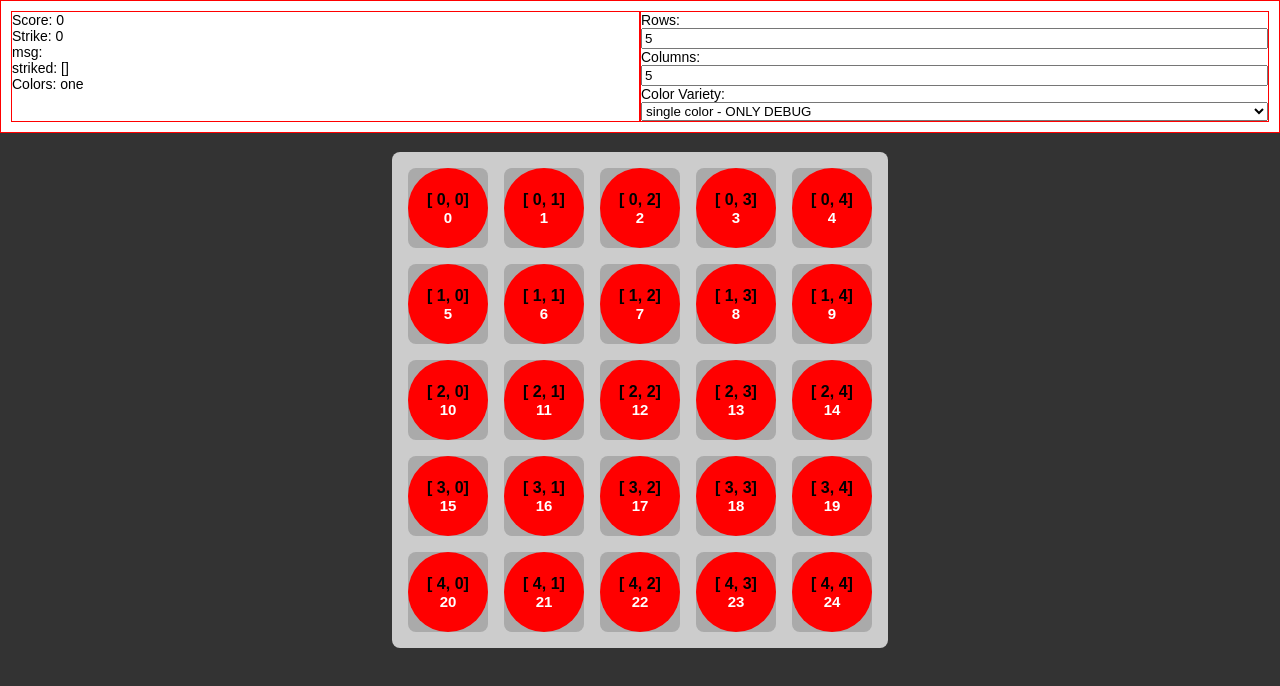
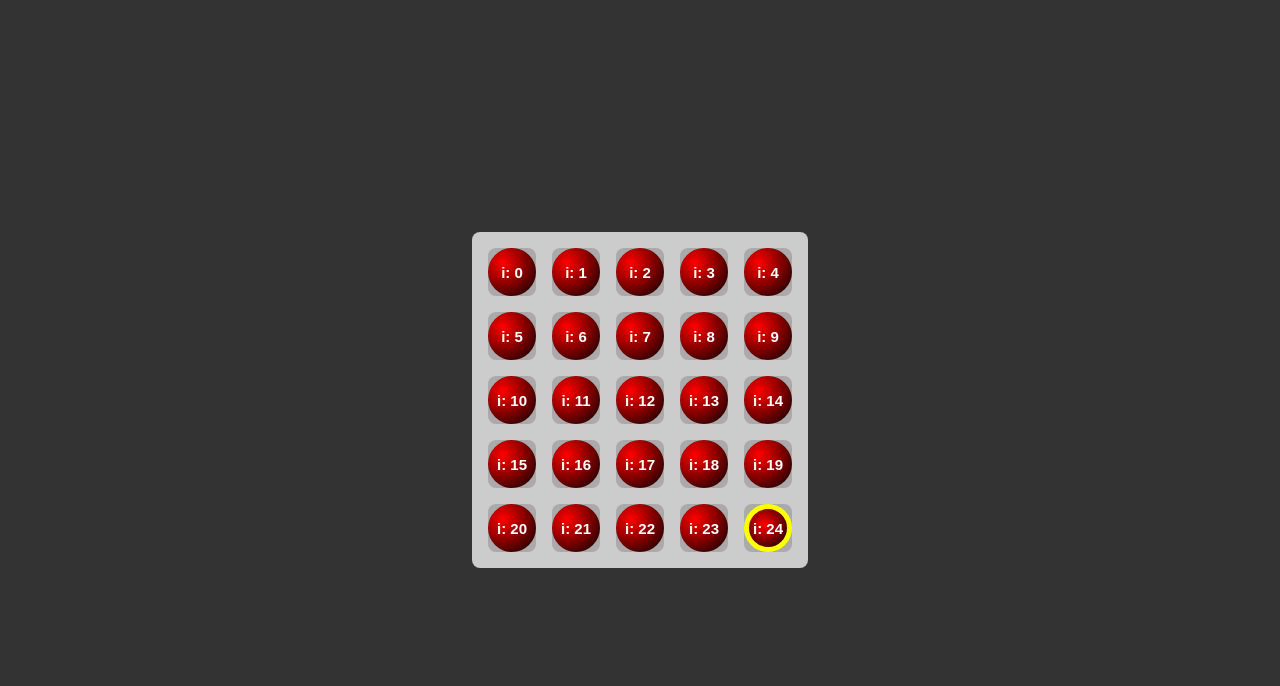
Before and after one commit to TimB1990/balletje-balletje, a Vue app: page / in a window 1280 px wide. Shown: the top 686 px of the page. Built offline with nearby package versions, Linux system fonts and the light colour scheme.

Commit message:
refactor logic  balldrop

```diff
--- a/src/App.vue
+++ b/src/App.vue
@@ -2,6 +2,7 @@
 
 import { onMounted, ref, computed } from 'vue';
 import _ from 'lodash';
+import { generate } from '@vue/compiler-core';
 
 const DEBUG = true
 
@@ -10,7 +11,7 @@ let gameboard = ref([])
 let connectors = ref([])
 let vGridSize = ref(5)
 let hGridSize = ref(5)
-let cellSize = ref(10)
+let cellSize = ref(6)
 let cellGap = ref(2)
 let path = ref([])
 let score = ref(0)
@@ -178,11 +179,11 @@ function reset(){
     connectors.value = populateConnectors()
 }
 
-const generateBall = (x, y, cellSize, cellGap ) => {
+const generateBall = (x, y) => {
 
     let position = {
-        top: y * ( cellSize + cellGap ) + cellGap,
-        left: x * ( cellSize + cellGap ) + cellGap
+        top: y * ( cellSize.value + cellGap.value ) + cellGap,
+        left: x * ( cellSize.value + cellGap.value ) + cellGap
     }
 
     return {
@@ -208,7 +209,7 @@ const populateGameboard = () => {
 
     for(let y = 0; y < vGridSize.value; y++){
         for(let x = 0; x < hGridSize.value; x++){
-            board.push(generateBall(x, y, cellSize.value, cellGap.value));
+            board.push(generateBall(x, y));
         }
     }
 
@@ -232,8 +233,6 @@ const populateConnectors = () => {
 
 const handleCellDrag = (obj) => {
 
-    // TODO DEBUG IMPROVE
-
     if (!path.value.length) {
         path.value.push(obj)
         strikedIds.value = path.value.map(entry => entry.id)
@@ -243,10 +242,6 @@ const handleCellDrag = (obj) => {
 
     if (path.value.includes(obj)) {
         debugMessage.value = `Already clicked on ${obj.data.coords.col}, ${obj.data.coords.row}`
-
-        // let pathLength = path.value.length
-        // path.value.splice(path.value[pathLength - 1], 1)
-
         return
     }
 
@@ -259,77 +254,41 @@ const handleCellDrag = (obj) => {
         debugMessage.value = `add color ${obj.style.backgroundColor}`
         strikedIds.value.push(obj.id)
         strike.value += 1
-        score.value += strike.value + 1
         return
     }
 
     debugMessage.value = `incorrect dont do anyhting`
-
-    processStrike()
 }
 
 function processStrike(){
 
-    strike.value = 0
-
     gameboard.value.forEach(entry => entry.dynamic = false)
 
-    let gameboardCopy = [...gameboard.value]
+    if(strikedIds.value.length > 0 && path.value.length){
 
-    if(strikedIds.value.length > 1 && path.value.length){
+        // find out which balls are on top of striked ball
+        defineStackAndDropNewBalls()
 
-        gameboard.value = gameboard.value.filter(entry => !strikedIds.value.includes(entry.id))
+        /* score.value += strike.value + 1
+        strikedIds.value = []
+        strike.value = 0 */
+    }
+}
 
-        let strikedEntries = gameboardCopy.filter(entry => strikedIds.value.includes(entry.id))
+function defineStackAndDropNewBalls(){
 
-        strikedEntries.forEach((striked) => {
+    const sortedPath = path.value.sort((a, b) => {
+        return a.data.coords.row < b.data.coords.row ? 1 : -1
+    })
 
-            let currentRow = striked.data.coords.row
+    sortedPath.forEach(p => {
+        console.log()
+    })
 
-            let stackedEntries = []
 
-            for(let i = currentRow; i >= 0; i--){
+    let gameboardCoords = gameboard.value.map(entry => JSON.stringify(entry.data.coords))
+    let emptyCoords = allCoords.value.filter(coord => !gameboardCoords.includes(coord)).map(coords => JSON.parse(coords))
 
-                let stacked = gameboard.value.find(entry => entry.data.coords.row === i && entry.data.coords.col === striked.data.coords.col)
-
-                if(stacked !== undefined){
-                    stacked.dynamic = true
-                    stacked.data.coords.row += 1
-                }
-
-                // which ballen are above me?
-                stackedEntries.push(stacked)
-            }
-        })
-
-        let gameboardCoords = gameboard.value.map(entry => JSON.stringify(entry.data.coords))
-
-        let emptyCells = allCoords.value.filter(coord => !gameboardCoords.includes(coord))
-
-        let ballQueue = []
-
-        emptyCells.forEach((cell) => {
-
-            let parsedCell = JSON.parse(cell)
-
-            let pendingBall = generateBall(parsedCell.col, parsedCell.row - (vGridSize.value * 2), cellSize.value, cellGap.value)
-            pendingBall.style.backgroundColor = "green";
-
-            pendingBall.hidden = false
-            ballQueue.push(pendingBall)
-            gameboard.value.push(pendingBall)
-        })
-
-        // find balls with negative coords
-        gameboard.value
-            .filter(entry => entry.data.coords.row < 0)
-            .forEach(entry => {
-                setTimeout(() => {
-                    entry.dynamic = true
-                    entry.data.coords.row += vGridSize.value * 2
-                }, 1000)
-            })
-    }
 }
 
 
@@ -356,55 +315,45 @@ const oppositeVector = (vector) => {
 }
 
 // GAME BOARD EVENT LISTENERS
-const onMouseDown = () => {
-    // console.log('mousedown')
+const onMouseDown = (e) => {
+
+    if(!e.target.closest("#gameboard")) return
+
     let board = document.querySelector("#gameboard")
     board.addEventListener("mousemove", onMouseMove)
+    window.addEventListener("mouseup", onMouseUp)
 }
 
 const onMouseUp = () => {
-    // console.log('mouseup')
+
     let board = document.querySelector("#gameboard")
 
     board.removeEventListener("mousemove", onMouseMove)
     board.removeEventListener("mousedown", onMouseDown)
 
-    // setTimeout(processStrike(), 50);
     processStrike()
 
     path.value = []
-    strikedIds.value = 0
     strikedIds = []
 
 }
 
 const onMouseMove = (e) => {
 
-    // console.log('mouse move')
-
     let board = document.querySelector("#gameboard")
     board.removeEventListener("mousedown", onMouseDown)
 
-    if(mouseMoveThrottle === null)
-    {
-        mouseMoveThrottle = setTimeout(() => {
+    let element = e.target.closest('.ball')
 
-            //code
-            if(e.target.closest(".ball")){
-                let element = e.target.closest(".ball")
-                let dataId = element.getAttribute("data-id")
+    if(!element) return
 
-                let obj = gameboard.value.find((entry) => {
-                    return entry.id === dataId
-                })
+    let dataId = element.getAttribute("data-id")
 
-                handleCellDrag(obj)
-            }
+    let obj = gameboard.value.find((entry) => {
+        return entry.id === dataId
+    })
 
-            mouseMoveThrottle = null;
-
-        }, 50)
-    }
+    handleCellDrag(obj)
 }
 
 // COMPUTED
@@ -413,7 +362,7 @@ const gameboardLayout = computed(() => {
         display: 'grid',
         gridTemplateRows: `repeat(${vGridSize.value}, ${cellSize.value}vmin)`,
         gridTemplateColumns: `repeat(${hGridSize.value}, ${cellSize.value}vmin)`,
-        gap: `${cellGap}vmin`
+        gap: `${cellGap.value}vmin`
     }
 })
 
@@ -439,14 +388,13 @@ const coordsInPath = (coords) => {
 
 <template>
 
-    <div @mousedown="onMouseDown()" @mouseup="onMouseUp()" id="gameboard" :style="gameboardLayout">
+    <div @mousedown="onMouseDown" id="gameboard" :style="gameboardLayout">
 
-        <div class="debugger">
+        <!-- <div class="debugger">
             <div class="debug-info">
                 <code>Score: {{ score }}</code>
                 <code>Strike: {{ strike }}</code>
                 <code>msg: {{ debugMessage }}</code>
-                <code>striked: {{ strikedIds }}</code>
                 <code>Colors: {{ colorVariety }}</code>
             </div>
 
@@ -456,7 +404,6 @@ const coordsInPath = (coords) => {
                 <label for="colCount">Columns:</label>
                 <input @change="reset" v-model="hGridSize" id="colCount" type="number" min="4" max="12">
 
-                <!-- color variants -->
                 <label for="colorVariants">Color Variety:</label>
                 <select @change="reset()" v-model="colorVariety" name="colorVariants" id="colorVariants">
                     <option value="one">single color - ONLY DEBUG</option>
@@ -467,7 +414,7 @@ const coordsInPath = (coords) => {
                     <option value="fifteen">15 colors</option>
                 </select>
             </div>
-        </div>
+        </div> -->
 
         <!-- cells -->
         <div v-for="i, in (vGridSize * hGridSize)" class="cell"></div>
@@ -476,19 +423,20 @@ const coordsInPath = (coords) => {
         <!-- :style="obj.style" -->
         <div v-for="(obj, index) in gameboard"
             :data-id="obj.id"
+            :key="obj.id"
             class="ball"
             :style="{
                 top: ((obj.data.coords.row * ( cellSize + cellGap )) + cellGap)+'vmin',
                 left: ((obj.data.coords.col * ( cellSize + cellGap )) + cellGap)+'vmin',
-                backgroundColor: obj.style.backgroundColor,
+                background: `radial-gradient(circle at 15px 15px, ${obj.style.backgroundColor}, #000)`,
                 width: `${cellSize}vmin`,
                 height: `${cellSize}vmin`,
-                opacity: obj.hidden ? 0 : 1,
-                transition: obj.dynamic ? `top ${0.8}s ease-in` : 'none'
+                // opacity: obj.hidden ? 0 : 1,
+                transition: obj.dynamic ? `top ${0.5}s ease-in` : 'none',
+                border: index >= (hGridSize * vGridSize) -1 ? `5px solid yellow` : `none`
             }"
             >
-            <span class="coords">[ {{ obj.data.coords.row}}, {{ obj.data.coords.col }}]</span>
-            <span style="font-size:15px;color:white;">{{ index }}</span>
+            <span class="index">i: {{ index }}</span>
         </div>
 
         <!-- connecteuren -->
--- a/src/main.css
+++ b/src/main.css
@@ -21,15 +21,8 @@ html {
 
 #gameboard{
 
-    --grid-size: 3;
-    --cell-size: 20vmin;
-    --cell-gap: 2vmin;
-
     display: grid;
-    grid-template-rows: repeat(3, 20vmin);
-    grid-template-columns: repeat(3,20vmin);
     background-color: #ccc;
-    gap: 2vmin;
     border: 1vmin;
     padding: 2vmin;
     border-radius: 1vmin;
@@ -62,22 +55,9 @@ html {
     opacity: 1;
 }
 
-.ball:hover{
-    cursor: pointer;
-}
-
-.ball > * {
-    pointer-events: none;
-}
-
-.ball > .coords{
-    display: inline-block;
-    font-size: 16px;
-}
-
-.ball > .number{
-    display: inline-block;
-    font-size: 24px;
+.ball > span.index{
+    color: white;
+    font-size: 15px;
 }
 
 @keyframes show{
```
